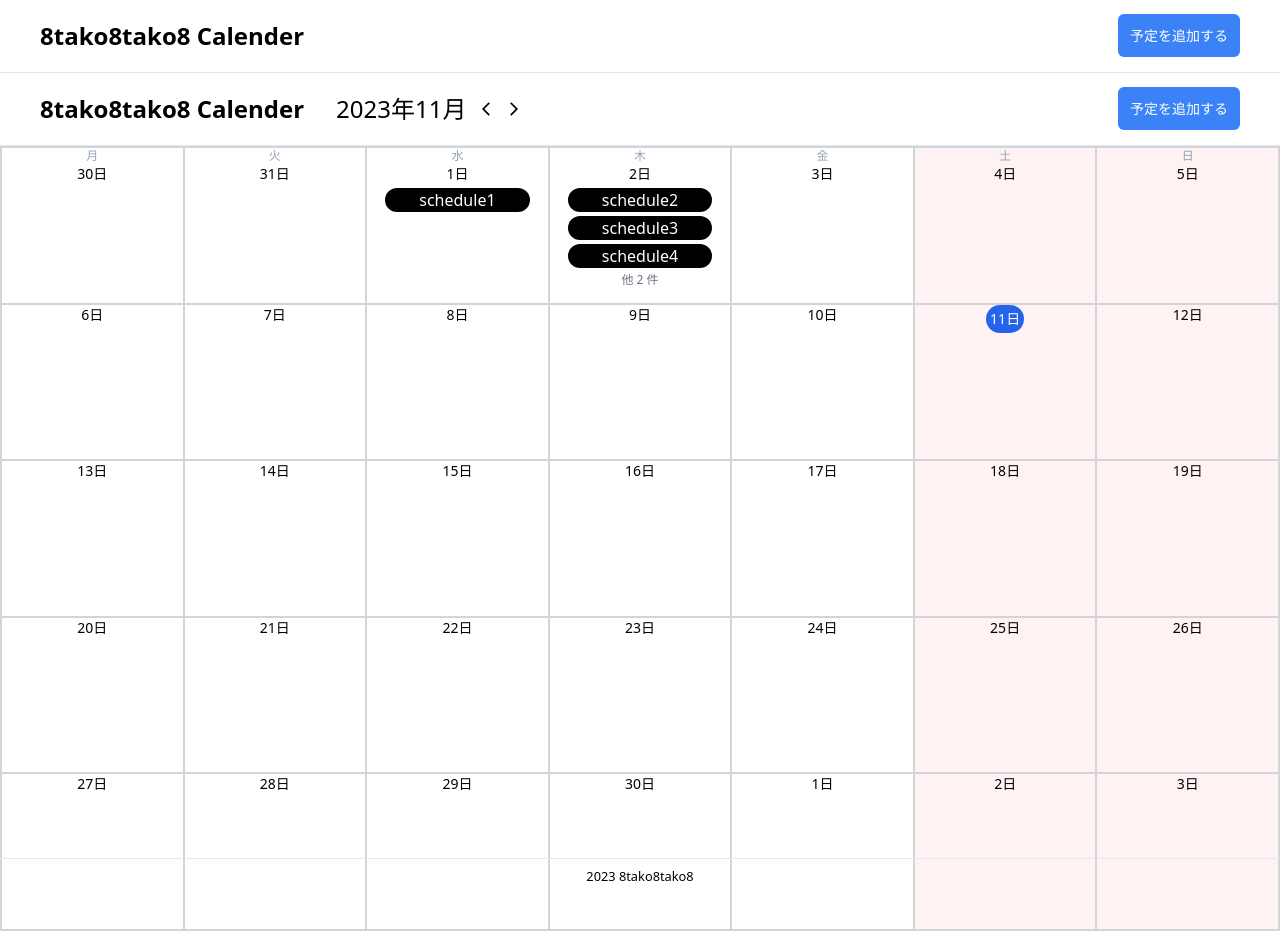
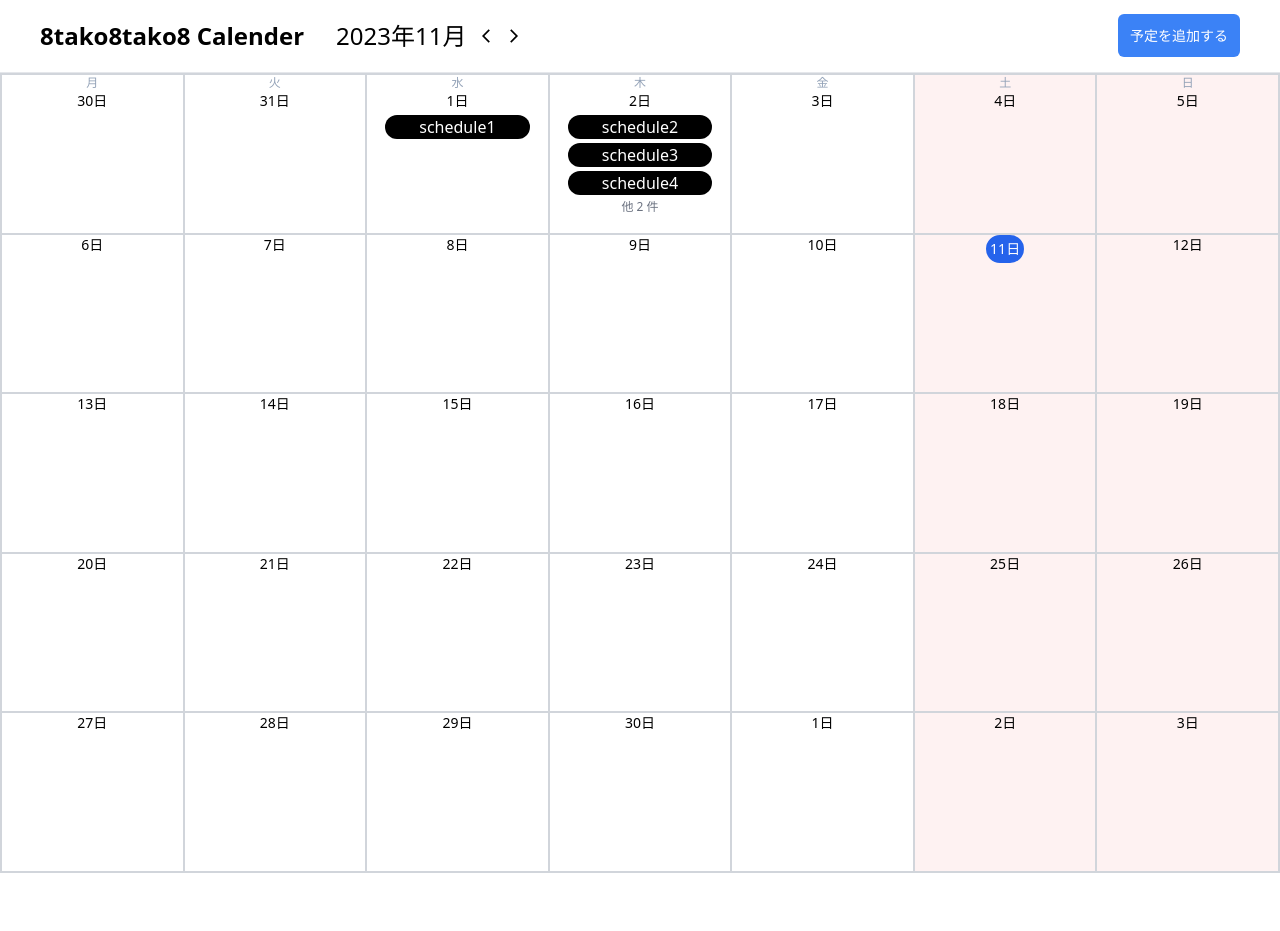
Before and after one commit to 8tako8tako8/nextjs_ts_calendar, a Next.js app: page / in a window 1280 px wide. After the commit the page ends 873 px from the top, so only its background shows below. Built offline with nearby package versions, Linux system fonts and the light colour scheme.

Commit message:
ヘッダー、フッターを削除するよ

```diff
--- a/src/app/Footer.tsx
+++ /dev/null
@@ -1,11 +0,0 @@
-import React from "react";
-
-const Footer = () => {
-  return (
-    <footer className="flex justify-center items-center w-full py-2 px-4 border-t">
-      <small>2023 8tako8tako8</small>
-    </footer>
-  );
-};
-
-export default Footer;
--- a/src/app/Header.tsx
+++ /dev/null
@@ -1,26 +0,0 @@
-import Link from "next/link";
-import React from "react";
-
-const Header = () => {
-  return (
-    <header className="py-5 px-10 border-b flex justify-between items-center">
-      <div>
-        <h1 className="text-2xl font-extrabold">
-          <Link href="/">8tako8tako8 Calender</Link>
-        </h1>
-      </div>
-      <div>
-        <nav className="text-sm font-medium">
-          <Link
-            href="/schedules/new"
-            className="bg-blue-500 px-3 py-3 rounded-md text-white"
-          >
-            予定を追加する
-          </Link>
-        </nav>
-      </div>
-    </header>
-  );
-};
-
-export default Header;
--- a/src/app/layout.tsx
+++ b/src/app/layout.tsx
@@ -1,10 +1,8 @@
 import type { Metadata } from "next";
 import { Inter } from "next/font/google";
 import "./globals.css";
-import Header from "./Header";
 import { Suspense } from "react";
 import Loading from "./loading";
-import Footer from "./Footer";
 
 const inter = Inter({ subsets: ["latin"] });
 
@@ -23,11 +21,9 @@ export default function RootLayout({
       <head />
       <body className="container mx-auto">
         <div className="flex flex-col h-screen">
-          <Header />
           <main className="flex-grow">
             <Suspense fallback={<Loading />}>{children}</Suspense>
           </main>
-          <Footer />
         </div>
       </body>
     </html>
```
